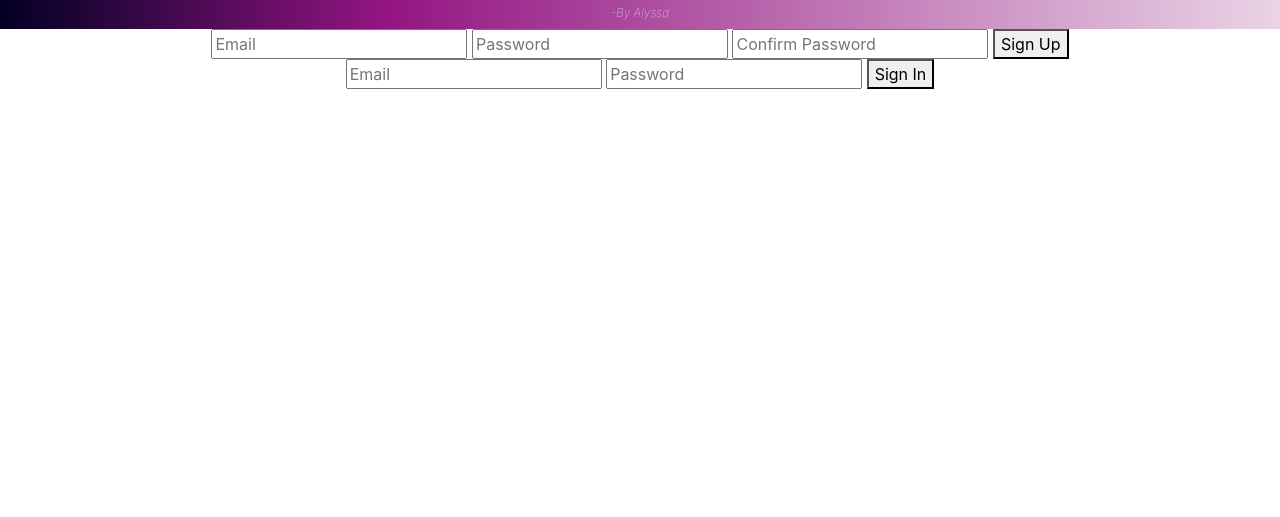
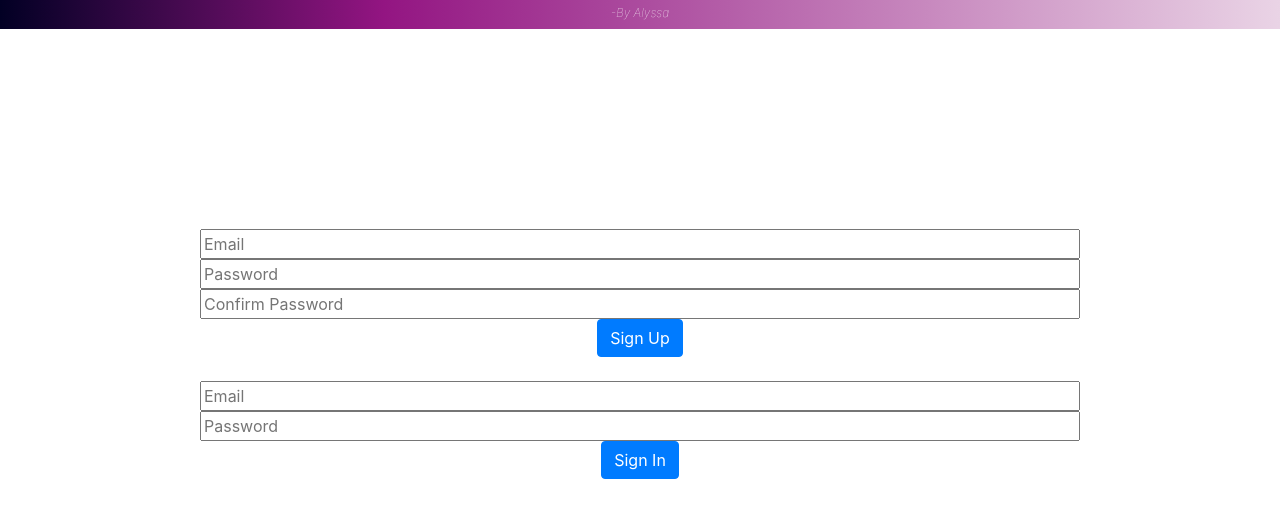
Before and after one commit to alyssaMoonStruck/tictactoe-alyssademay, a website built with webpack: page index.html in a window 1280 px wide. Shown: the part 51-568 px from the top of the page. Built offline with nearby package versions, Linux system fonts and the light colour scheme.

Commit message:
working on buttons and alignment

```diff
--- a/assets/styles/index.scss
+++ b/assets/styles/index.scss
@@ -2,6 +2,9 @@
 
 $grey: #333;
 
+input{
+    width: -webkit-fill-available;
+}
 
 sup{
     font-style: italic;
@@ -17,9 +20,12 @@ header{
 }
 
 #unauthenticated{
-    margin: auto;
-    width: fit-content;
+    justify-content: center;
+    align-items: center;
     text-align: center;
+    padding: 200px;
+    float: center;
+
 
 }
 
@@ -54,13 +60,6 @@ header{
     text-align: center;
 }
 
-#unauthenticated {
-    direction: flex;
-    justify-content: space-between;
-    align-items: center;
-    margin-top: 0%;
-
-}
 
 footer {
     border: solid black 1px;
@@ -75,7 +74,9 @@ footer {
     overflow: hidden;
 }
 
-
+.btn btn-primary {
+    margin: 20px;
+}
 
 
 
--- a/index.html
+++ b/index.html
@@ -25,14 +25,15 @@
       <input name="credentials[email]" placeholder="Email" type="text">
       <input name="credentials[password]" placeholder="Password" type="password">
       <input name="credentials[password_confirmation]" placeholder="Confirm Password" type="password">
-      <button type="submit">Sign Up</button>
+      <button type="submit" class="btn btn-primary">Sign Up</button>
     </form>
 
+<br>
 
     <form id="sign-in">
       <input name="credentials[email]" placeholder="Email" type="text">
       <input name="credentials[password]" placeholder="Password" type="password">
-      <button type="submit">Sign In</button>
+      <button type="submit" class="btn btn-primary">Sign In</button>
     </form>
   </div>
 
```
